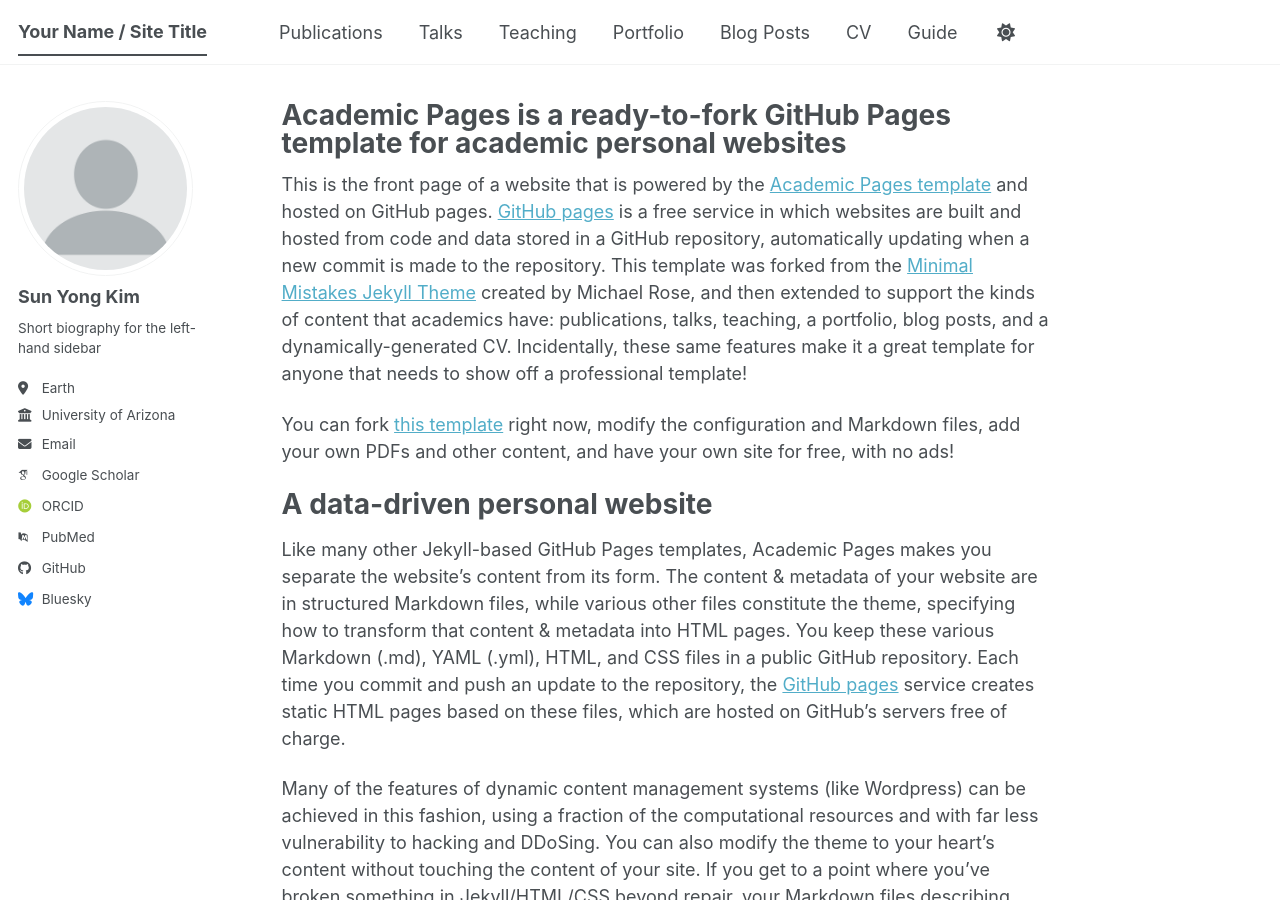
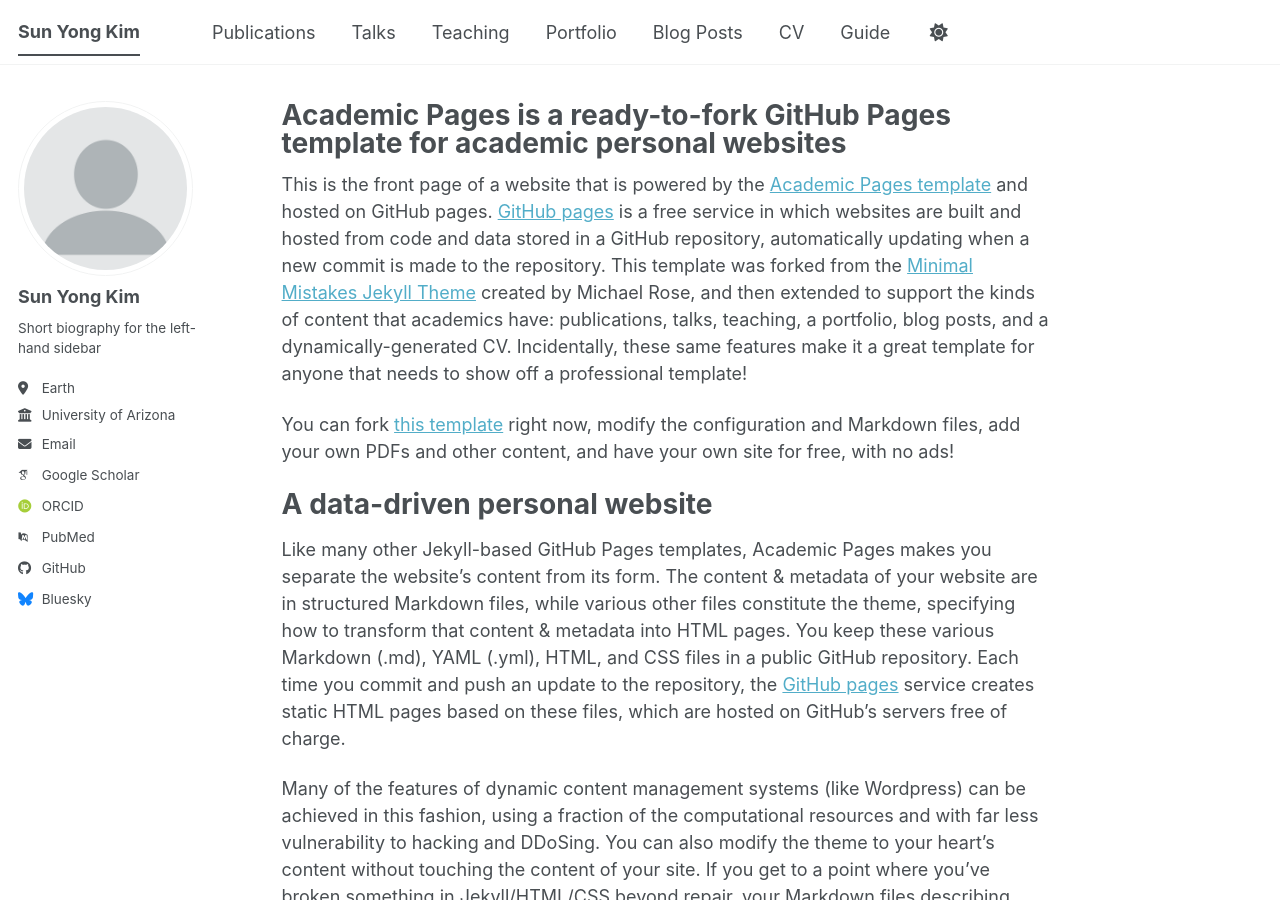
Before and after one commit to sunyongkim-research/sunyongkim-research.github.io, a Jekyll site: the page built from _pages/about.md, in a window 1280 px wide and 900 px high. Built offline with Jekyll 4.4.1, drawn with Linux system fonts in a browser that asks for light colours; some web fonts are replaced; a script bundle is joined from its source files by our own code; library files that are not in the unit come from our copies.

Commit message:
Update _config.yml

```diff
--- a/_config.yml
+++ b/_config.yml
@@ -9,7 +9,7 @@
 # Basic Site Settings
 locale                   : "en-US"
 site_theme               : "default" # The available themes options are "default", "air", "sunrise", "mint", "dirt" and "contrast"
-title                    : "Your Name / Site Title"
+title                    : "Sun Yong Kim"
 title_separator          : "-"
 name                     : &name "Your Name"
 description              : &description "Your Name's academic portfolio"   # Update this with a general description of your site, this is the default if not overridden by a page
```
